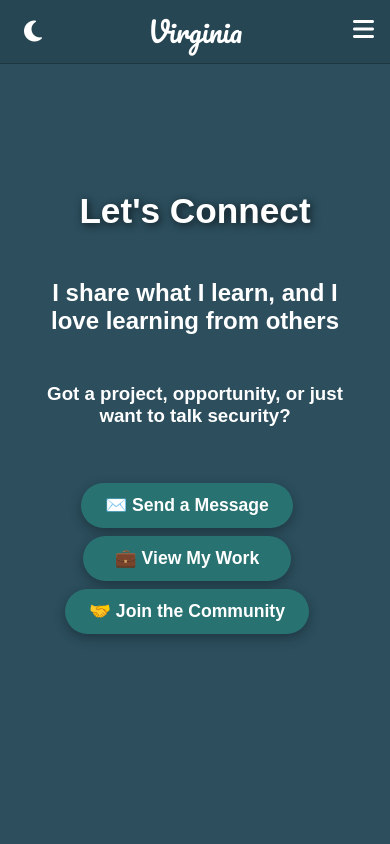
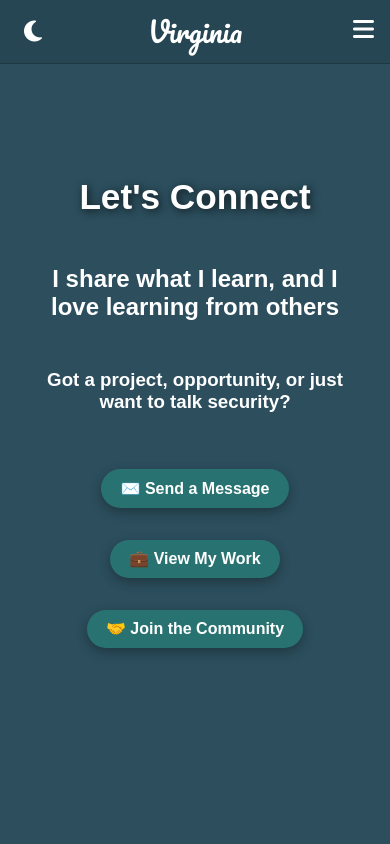
Before and after one commit to vnelai/vn-portfolio, a React (Vite) app: page /contact in a window 390 px wide. Shown: the top 844 px of the page. Built offline with nearby package versions, Linux system fonts and the light colour scheme.

Commit message:
refactor(hero-contact): remove social media button styles and consolidate button styles for consistency

```diff
--- a/src/components/contact-components/hero-contact/HeroContact.css
+++ b/src/components/contact-components/hero-contact/HeroContact.css
@@ -49,19 +49,19 @@
     text-shadow: 2px 2px 8px rgba(0, 0, 0, 0.7);
   }
 
-  .social-media-links {
+.cta-buttons-blog {
   gap: 2rem;
   display: flex;
   flex-wrap: wrap;
   align-items: center;
   justify-content: space-evenly;
-    margin-top: 3rem;
+  margin-top: 4rem;
 }
 
-  .social-media-button {
+.cta-button-blog {
   display: inline-block;
   background-color: #287371;
-    color: white;
+  color: #fff;
   border: none;
   padding: 0.75rem 1.5rem;
   font-size: 1.1rem;
@@ -71,47 +71,26 @@
   border-radius: 3rem;
   font-weight: bold;
   margin-top: 0.5rem;
-    min-width: 10rem;
+  text-decoration: none;
+  /* width: 80%; */
+  max-width: 14rem;
 }
 
-  .social-media-button:hover {
+.cta-button-blog:hover {
   background-color: #264653;
   box-shadow: 0 6px 16px rgba(0, 0, 0, 0.4);
 }
 
-  .dark .social-media-button {
+/* Dark Mode Styling */
+.dark .cta-button-blog {
   background-color: #7b4c9f;
+  transition: background-color 0.3s ease;
 }
 
-  .dark .social-media-button:hover {
-    background-color: #5f3f8a;
+.dark .cta-button-blog:hover {
+  background: #5f3f8a;
 }
 
-  a.social-media-button.email {
-    text-decoration: none;
-    display: inline-block;
-  }
-
-  .cta-button-blog {
-    text-decoration: none;
-  }
-
-  .cta-button-blog {
-  display: inline-block;
-  background-color: #287371;
-  color: white;
-  border: none;
-  padding: 0.75rem 1.5rem;
-  font-size: 1.1rem;
-  cursor: pointer;
-  transition: background-color 0.3s ease;
-  box-shadow: 0 4px 12px rgba(0, 0, 0, 0.3);
-  border-radius: 3rem;
-  font-weight: bold;
-  margin-top: 0.5rem;
-  min-width:10rem;
-  margin-right: 1rem;
-}
 
   /* Mobile adjustment for hero section */
   @media (max-width: 768px) {
@@ -123,13 +102,14 @@
       font-size: 1.4rem;
     }
 
-    .social-media-links {
+    .cta-buttons-blog {
+    margin-top: 1.2rem;
     flex-direction: center;
     gap: 1.5rem;
     align-items: center;
   }
 
-    .social-media-button {
+  .cta-button-blog {
     padding: 0.6rem 1.2rem;
     font-size: 1rem;
   }
```
Lines whose indentation alone changed are shown as unchanged.
